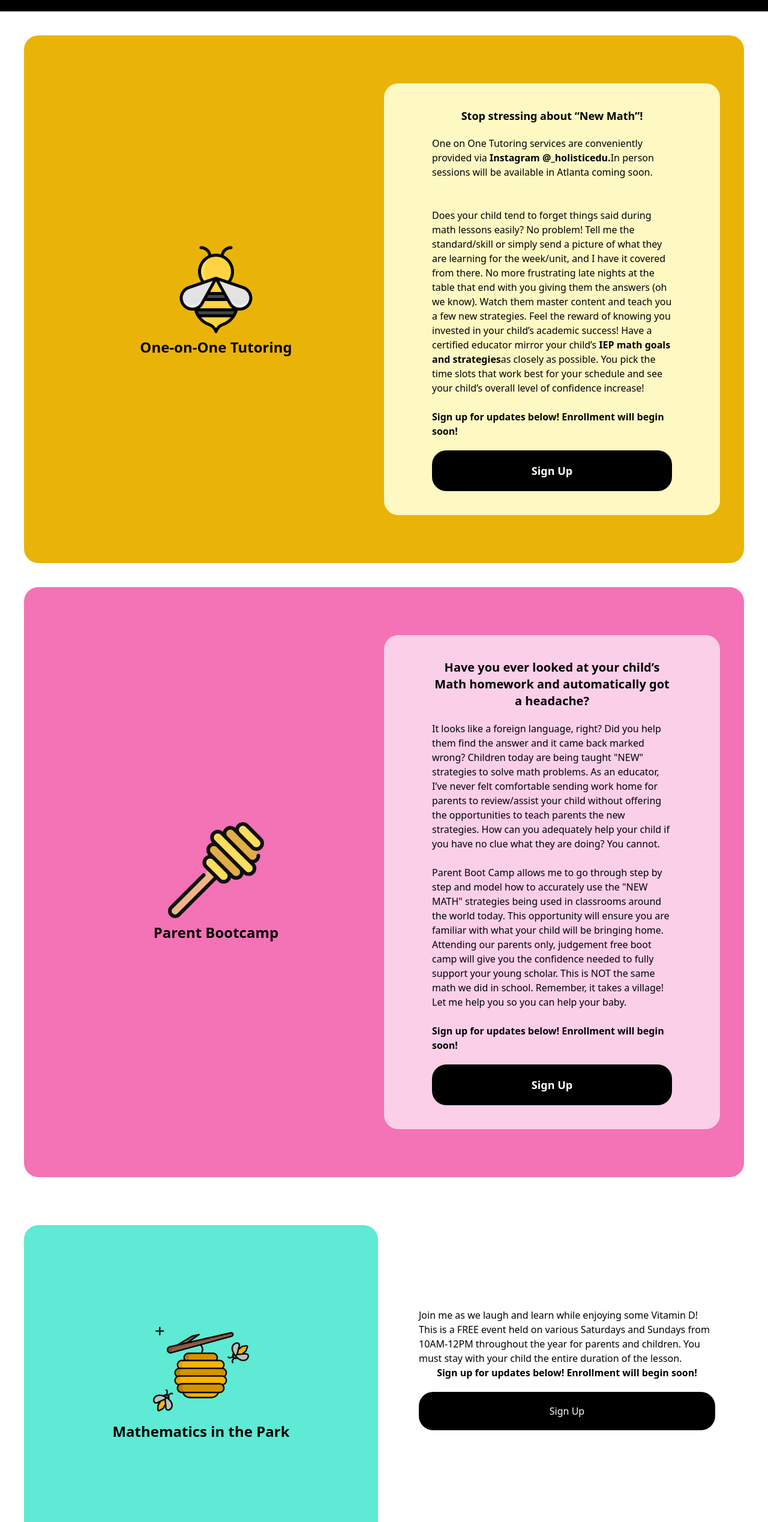
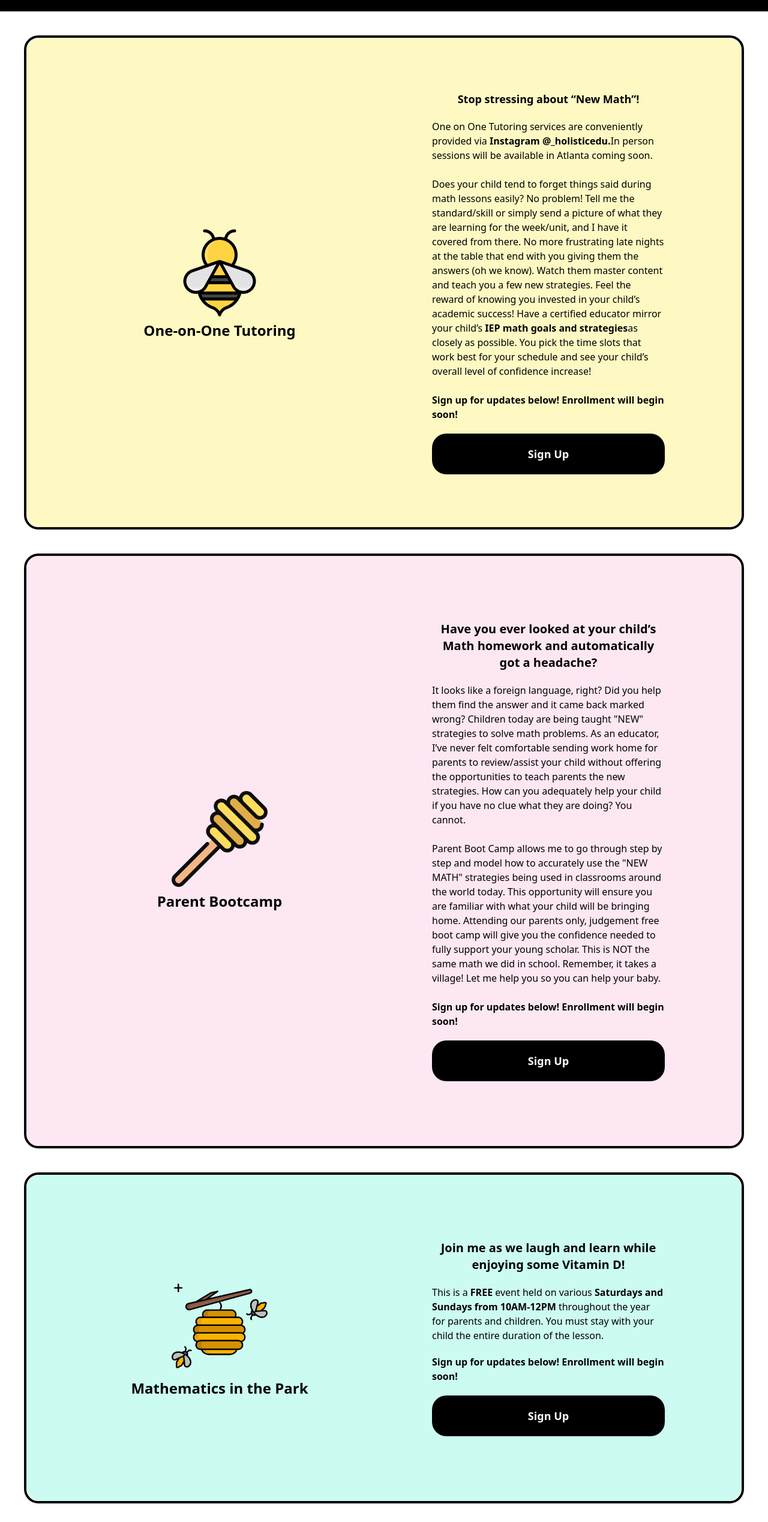
Before and after one commit to sbcodes90/alleyesonme, a React (Create React App) app in the folder app/: page /program-info in a window 1280 px wide. Shown: the part 234-2772 px from the top of the page at 60% size. Built offline with nearby package versions, Linux system fonts and the light colour scheme.

Commit message:
page fix done yay

```diff
--- a/app/src/components/Navigation.js
+++ b/app/src/components/Navigation.js
@@ -78,15 +78,15 @@ export default function Navigation () {
           <div className="text-sm font-semibold lg:flex-row">
             <Link
               to="/about"
-              className="block mt-4 lg:inline-block lg:mt-0 text-white mr-4"
+              className="block mt-4 lg:inline-block lg:mt-0 text-white mr-4 font-light"
             >
-              About
+              ABOUT
             </Link>
             <Link
               to="/program-info"
-              className="block mt-4 lg:inline-block lg:mt-0 text-white mr-4"
+              className="block mt-4 lg:inline-block lg:mt-0 text-white mr-4 font-light"
             >
-              Programs
+              PROGRAMS
             </Link>
             {/* <Link
               to="/home/signup"
--- a/app/src/components/ProgramInfo.js
+++ b/app/src/components/ProgramInfo.js
@@ -1,53 +1,55 @@
-import { useState} from 'react';
-import beeIcon from '../images/bee.png';
-import honeycomb from '../images/honey-comb.png';
-import miniHive from '../images/sweet.png';
-import ProgramForm from './ProgramForm';
-import Navigation from './Navigation';
+import { useState } from "react";
+import beeIcon from "../images/bee.png";
+import honeycomb from "../images/honey-comb.png";
+import miniHive from "../images/sweet.png";
+import ProgramForm from "./ProgramForm";
+import Navigation from "./Navigation";
 
-export default function ProgramInfo () {
-  let [isOpen, setIsOpen] = useState(false)
+export default function ProgramInfo() {
+  let [isOpen, setIsOpen] = useState(false);
 
   return (
     <>
       {isOpen && <ProgramForm setIsOpen={setIsOpen} isOpen={isOpen} />}
       <Navigation />
-      <section className="pb-20 flex flex-col lg:gap-10">
-        <div className=" text-3xl text-white py-16 text-center bg-black font-bold">
+      <section className="lg:pb-20 flex flex-col lg:gap-10">
+        <div className=" text-3xl text-white py-16 text-center bg-black font-light">
           Programs
         </div>
 
-        <section className="lg:mx-10">
-          <div
-            className="grid grid-cols-1 lg:grid-cols-2 w-full justify-center items-center bg-yellow-500 lg:rounded-3xl p-10 "
-          >
+        <section className="lg:mx-10 md:border-4 md:border-black md:rounded-3xl">
+          <div className="grid grid-cols-1 lg:grid-cols-2 w-full justify-center items-center bg-yellow-100 lg:rounded-3xl p-12 ">
             <div className="flex flex-col justify-center items-center">
               <img src={beeIcon} alt="beeIcon" className=" w-40" />
               <div className="font-bold text-2xl">One-on-One Tutoring</div>
             </div>
-            <div className="bg-yellow-100 rounded-3xl px-20 lg:px-20 py-10 my-10">
-              <div className='text-lg font-bold mb-5 text-center'>Stop stressing about “New Math”!</div>
-              <div className='text-md'>One on One Tutoring services are
-              conveniently provided via <strong>Instagram @_holisticedu.</strong>
-              In person sessions will be available in Atlanta coming soon. </div>
+            <div className="bg-yellow-100 rounded-3xl px-5 lg:px-20 my-10">
+              <div className="text-lg font-bold mb-5 text-center">
+                Stop stressing about “New Math”!
+              </div>
+              <div className="text-md">
+                One on One Tutoring services are conveniently provided via{" "}
+                <strong>Instagram @_holisticedu.</strong>
+                In person sessions will be available in Atlanta coming soon.{" "}
+              </div>
               <br></br>
-              <br></br>
-              Does your child
-              tend to forget things said during math lessons easily? No problem!
-              Tell me the standard/skill or simply send a picture of what they
-              are learning for the week/unit, and I have it covered from there.
-              No more frustrating late nights at the table that end with you
-              giving them the answers (oh we know). Watch them master content
-              and teach you a few new strategies. Feel the reward of knowing you
-              invested in your child’s academic success! Have a certified
-              educator mirror your child’s <strong>IEP math goals and strategies</strong>
-               as
-              closely as possible. You pick the time slots that work best for
+              Does your child tend to forget things said during math lessons
+              easily? No problem! Tell me the standard/skill or simply send a
+              picture of what they are learning for the week/unit, and I have it
+              covered from there. No more frustrating late nights at the table
+              that end with you giving them the answers (oh we know). Watch them
+              master content and teach you a few new strategies. Feel the reward
+              of knowing you invested in your child’s academic success! Have a
+              certified educator mirror your child’s{" "}
+              <strong>IEP math goals and strategies</strong>
+              as closely as possible. You pick the time slots that work best for
               your schedule and see your child’s overall level of confidence
               increase!
               <br></br>
               <br></br>
-              <strong>Sign up for updates below! Enrollment will begin soon!</strong>
+              <strong>
+                Sign up for updates below! Enrollment will begin soon!
+              </strong>
               <div>
                 <button
                   type="submit"
@@ -60,20 +62,67 @@ export default function ProgramInfo () {
             </div>
           </div>
         </section>
-        <section className="lg:mx-10">
-          <div
-            className="grid grid-cols-1 lg:grid-cols-2 w-full justify-center items-center bg-pink-400 lg:rounded-3xl p-10 "
-          >
+        <section className="lg:mx-10 md:border-4 md:border-black md:rounded-3xl">
+          <div className="grid grid-cols-1 lg:grid-cols-2 w-full justify-center items-center bg-pink-100 lg:rounded-3xl p-12 ">
             <div className="flex flex-col justify-center items-center">
               <img src={honeycomb} alt="beeIcon" className="pb-2 w-40" />
-            <div className='font-bold text-2xl'>Parent Bootcamp</div>
+              <div className="font-bold text-2xl">Parent Bootcamp</div>
             </div>
-            <div className="bg-pink-200 rounded-3xl  px-20 lg:px-20 py-10 my-10">
-              <div className='text-xl font-bold mb-5 text-center'>Have you ever looked at your child’s Math homework and automatically got a headache?</div>
-              It looks like a foreign language, right? Did you help them find the answer and it came back marked wrong? Children today are being taught "NEW" strategies to solve math problems. As an educator, I’ve never felt comfortable sending work home for parents to review/assist your child without offering the opportunities to teach parents the new strategies. How can you adequately help your child if you have no clue what they are doing? You cannot.<br></br><br></br>Parent Boot Camp allows me to go through step by step and model how to accurately use the "NEW MATH" strategies being used in classrooms around the world today. This opportunity will ensure you are familiar with what your child will be bringing home. Attending our parents only, judgement free boot camp will give you the confidence needed to fully support your young scholar. This is NOT the same math we did in school. Remember, it takes a village! Let me help you so you can help your baby.
+            <div className=" rounded-3xl  px-5 lg:px-20 py-5 my-10">
+              <div className="text-xl font-bold mb-5 text-center">
+                Have you ever looked at your child’s Math homework and
+                automatically got a headache?
+              </div>
+              It looks like a foreign language, right? Did you help them find
+              the answer and it came back marked wrong? Children today are being
+              taught "NEW" strategies to solve math problems. As an educator,
+              I’ve never felt comfortable sending work home for parents to
+              review/assist your child without offering the opportunities to
+              teach parents the new strategies. How can you adequately help your
+              child if you have no clue what they are doing? You cannot.
+              <br></br>
+              <br></br>Parent Boot Camp allows me to go through step by step and
+              model how to accurately use the "NEW MATH" strategies being used
+              in classrooms around the world today. This opportunity will ensure
+              you are familiar with what your child will be bringing home.
+              Attending our parents only, judgement free boot camp will give you
+              the confidence needed to fully support your young scholar. This is
+              NOT the same math we did in school. Remember, it takes a village!
+              Let me help you so you can help your baby.
               <br></br>
               <br></br>
-              <strong>Sign up for updates below! Enrollment will begin soon!</strong>
+              <strong>
+                Sign up for updates below! Enrollment will begin soon!
+              </strong>
+              <div>
+                <button
+                  type="submit"
+                  onClick={() => setIsOpen(true)}
+                  className="bg-black text-white w-full rounded-3xl py-5 mt-5 font-bold text-lg"
+                >
+                  Sign Up
+                </button>
+              </div>
+            </div>
+          </div>
+        </section>
+        <section className="lg:mx-10 md:border-4 md:border-black md:rounded-3xl">
+          <div className="grid grid-cols-1 lg:grid-cols-2 w-full justify-center items-center bg-teal-100 lg:rounded-3xl p-12 ">
+            <div className="flex flex-col justify-center items-center">
+              <img src={miniHive} alt="beeIcon" className="pb-2 w-40" />
+              <div className="font-bold text-2xl">Mathematics in the Park</div>
+            </div>
+            <div className=" rounded-3xl  px-5 lg:px-20 py-5 my-10">
+              <div className="text-xl font-bold mb-5 text-center">
+                Join me as we laugh and learn while enjoying some Vitamin D!
+              </div>
+              This is a <strong>FREE</strong> event held on various{" "}
+              <strong>Saturdays and Sundays from 10AM-12PM</strong> throughout
+              the year for parents and children. You must stay with your child
+              the entire duration of the lesson.
+              <div className="font-bold mt-5">
+                Sign up for updates below! Enrollment will begin soon!
+              </div>
               <div>
                 <button
                   type="submit"
@@ -87,104 +136,153 @@ export default function ProgramInfo () {
           </div>
         </section>
 
+        <section className="lg:mx-10 md:border-4 md:border-black md:rounded-3xl">
+          <div className="grid grid-cols-1 w-full justify-center items-center bg-purple-100 lg:rounded-3xl p-12 ">
+            <div className="flex flex-col justify-center items-center">
+              <img src={miniHive} alt="beeIcon" className="pb-2 w-40" />
+              <div className="font-bold text-2xl">Mathematician Toolbox</div>
+            </div>
+            <div className=" rounded-3xl  px-5 lg:px-20 py-5 my-10">
+              <div className="text-xl font-bold mb-5 text-center">
+                Have your child’s math classroom delivered to your front door!
+              </div>
+              Our mathematician toolbox contains everything your elementary
+              mathematical engineer needs to be successful. It will allow them
+              to create the exact mathematical experiences from school by having
+              the same tools and charts at their fingertips. Years of research
+              has proven that math manipulatives (tools) and visual notes
+              (charts) provide learning experiences that aid with information
+              retention and content mastery.
+              <section className="lg:hidden">
+                <div className="font-bold py-5">
+                  Each Mathematician Toolbox Contains:
+                </div>
+
+                  <ul className="font-medium normal-case list-disc	">
+                  <li>1 Reference name plate</li>
+                  <li> 1 Notebook</li>
+                  <li> 1 pack of line paper</li> <li>1 Folder</li>
+                  <li>10 Pencils</li>
+                  <li>1 Sharpener</li>
+                  <li>1 Ruler</li>
+                  <li>2 Erasers</li>
+                  <li>1 pack of crayons</li>
+                  <li>Glue</li>
+                  <li>1 pack of markers</li>
+                  <li>1 pair of scissors</li>
+                  <li>Base 10 blocks,</li>
+                  <li>Paper money and coins</li>
+                  <li>Counters</li>
+                  <li>Personal size teaching analog clock</li>
+                  <li>Pattern blocks</li>
+                  <li>Square tiles</li>
+                  <li>2 ten frame boards and counter set</li>
+                  <li>Cut-out Fraction tiles</li>
+                  <li>Cut-out number line (1-100),</li>
+                  <li>Number chart</li>
+                  <li>(1-120 with word form)</li>
+                  <li>Multiplication chart (0-12)</li>
+                  <li>Place value chart</li>
+                  <li>
+                    Blank no lines index cards to create flash cards That fit
+                    your child’s needs,
+                  </li>
+                  <li>Geometry charts (shapes, lines, angles)</li>
+                  <li>
+                    Conversion charts (metric/customary, length, time, capacity,
+                    weight, fractions, percent, decimals)
+                  </li>
+                  <li>Multiplication strategies</li>
+                  <li>Division strategies</li>
+                  <li>PEMDAS</li> <li>Number grid</li>
+              <li>Rounding chart</li>
+
+            <li>C.U.B.E.S. (problem solving steps)</li>
+            <li>Special
+                  quotients</li>
+                  <li>Properties of multiplication</li>
+                  <li>Fraction Facts</li>
+                  </ul>
+                  <div className="py-5 font-black">*Contents subject to change based on availability*</div>
+
+              </section>
+              <section className="hidden md:block lg:block">
+                <div className="font-bold py-5">
+                  Each Mathematician Toolbox Contains:
+                </div>
              <div>
-          <div className="grid grid-cols-1 lg:grid-cols-2 w-full justify-center items-center lg:px-10 gap-5">
-            <div className="bg-teal-300 lg:px-20 py-20 lg:py-40 lg:rounded-3xl font-bold text-2xl flex flex-col justify-center items-center lg:mt-10">
-              <img src={miniHive} alt="beeIcon" className="pb-2 w-40" />
-              <div>Mathematics in the Park</div>
+                  <ul className="font-medium normal-case list-disc flex flex-col-2 justify-between items-start">
+                    <div>
+                  <li>1 Reference name plate</li>
+                  <li> 1 Notebook</li>
+                  <li> 1 pack of line paper</li>
+                  <li>1 Folder</li>
+                  <li>10 Pencils</li>
+                  <li>1 Sharpener</li>
+                  <li>1 Ruler</li>
+                  <li>2 Erasers</li>
+                  <li>1 pack of crayons</li>
+                  <li>Glue</li>
+                  <li>1 pack of markers</li>
+                  <li>1 pair of scissors</li>
+                  <li>Base 10 blocks,</li>
+                  <li>Paper money and coins</li>
+
+                  <li>Counters</li>
+                  <li>Personal size teaching analog clock</li>
+                  <li>Pattern blocks</li>
+                  <li>Square tiles</li>
+                  <li>2 ten frame boards and counter set</li>
                </div>
-            <div className="bg-white p-10 lg:p-12 lg:rounded-3xl">
                <div>
-                Join me as we laugh and learn while enjoying some Vitamin D!
-                This is a FREE event held on various Saturdays and Sundays from
-                10AM-12PM throughout the year for parents and children. You must
-                stay with your child the entire duration of the lesson.{" "}
+                  <li>Cut-out Fraction tiles</li>
+                  <li>Cut-out number line (1-100),</li>
+                  <li>Number chart</li>
+
+
+                  <li>(1-120 with word form)</li>
+                  <li>Multiplication chart (0-12)</li>
+                  <li>Place value chart</li>
+                  <li>
+                    Blank no lines index cards to create flash cards That fit
+                    your child’s needs,
+                  </li>
+                  <li>Geometry charts (shapes, lines, angles)</li>
+                  <li>
+                    Conversion charts (metric/customary, length, time, capacity,
+                    weight, fractions, percent, decimals)
+                  </li>
+                  <li>Multiplication strategies</li>
+                  <li>Division strategies</li>
+                  <li>PEMDAS</li> <li>Number grid</li>
+              <li>Rounding chart</li>
+
+            <li>C.U.B.E.S. (problem solving steps)</li>
+            <li>Special
+                  quotients</li>
+                  <li>Properties of multiplication</li>
+                  <li>Fraction Facts</li>
                   </div>
-              <div className="grid grid-cols-1 w-full justify-center items-center ">
-                <div className="font-bold text-center pb-5">
+                  </ul>
+                  </div>
+                  <div className="py-5 font-black text-center mt-5">*Contents subject to change based on availability*</div>
+
+              </section>
+              <div className="font-bold mt-5 text-center">
                 Sign up for updates below! Enrollment will begin soon!
               </div>
-
               <div>
                 <button
                   type="submit"
                   onClick={() => setIsOpen(true)}
-                    className="bg-black text-white w-full rounded-3xl py-5"
+                  className="bg-black text-white w-full rounded-3xl py-5 mt-5 font-bold text-lg"
                 >
                   Sign Up
                 </button>
               </div>
             </div>
           </div>
-          </div>
-        </div>
-        <div>
-          <div className="grid grid-cols-1 lg:grid-cols-2 w-full justify-center items-center lg:px-10 gap-5">
-            <div className="pt-20">
-              <div className="bg-purple-500 lg:px-20 py-20 lg:py-40 lg:rounded-3xl font-bold text-2xl flex flex-col justify-center items-center">
-                <img src={miniHive} alt="beeIcon" className=" w-40" />
-                <div>Mathematician Toolbox</div>
-              </div>
-              <div className="border-black border-solid lg:rounded-3xl border-2 p-5 lg:mt-5 bg-black text-white">
-                <div className="font-bold lg:pt-5 pb-5 pl-2">
-                  Have your child’s math classroom delivered to your front door!
-                </div>
-
-                <div className="pl-2">
-                  Our mathematician toolbox contains everything your elementary
-                  mathematical engineer needs to be successful. It will allow
-                  them to create the exact mathematical experiences from school
-                  by having the same tools and charts at their fingertips. Years
-                  of research has proven that math manipulatives (tools) and
-                  visual notes (charts) provide learning experiences that aid
-                  with information retention and content mastery.{" "}
-                </div>
-              </div>
-            </div>
-
-            <div className="bg-white p-10 lg:p-12 rounded-3xl">
-              <div className="">
-                <div className="pt-5">
-                  <strong>Each Mathematician Toolbox Contains: </strong>1
-                  REFERENCE NAME PLATE, 1 NOTEBOOK, 1 PACK OF LINE PAPER, 1
-                  FOLDER, 10 PENCILS, 1 SHARPENER, 1 RULER, 2 ERASERS, 1 PACK OF
-                  CRAYONS, GLUE, 1 PACK OF MARKERS, 1 PAIR OF SCISSORS, BASE 10
-                  BLOCKS, PAPER MONEY AND COINS, COUNTERS, PERSONAL SIZE
-                  TEACHING ANALOG CLOCK, PATTERN BLOCKS, SQUARE TILES, 2 TEN
-                  FRAME BOARDS AND COUNTER SET, CUT-OUT FRACTION TILES, CUT-OUT
-                  NUMBER LINE (1-100), NUMBER CHART (1-120 WITH WORD FORM),
-                  MULTIPLICATION CHART (0-12), PLACE VALUE CHART, BLANK NO LINES
-                  INDEX CARDS TO CREATE FLASH CARDS THAT FIT YOUR CHILD’S NEEDS,
-                  GEOMETRY CHARTS (SHAPES, LINES, ANGLES), CONVERSION CHARTS
-                  (METRIC/CUSTOMARY, LENGTH, TIME, CAPACITY, WEIGHT, FRACTIONS,
-                  PERCENT, DECIMALS), MULTIPLICATION STRATEGIES, DIVISION
-                  STRATEGIES, PEMDAS, NUMBER GRID, ROUNDING CHART, C.U.B.E.S.
-                  (PROBLEM SOLVING STEPS), SPECIAL QUOTIENTS, PROPERTIES OF
-                  MULTIPLICATION, FRACTION FACTS{" "}
-                  <strong>
-                    <br />
-                    *CONTENTS SUBJECT TO CHANGE BASED ON AVAILABILITY*
-                  </strong>
-                </div>
-              </div>
-              <div className="grid grid-cols-1 w-full justify-center items-center ">
-                <div className="font-bold text-center pb-5">
-                  Sign up for updates below! Enrollment will begin soon!
-                </div>
-
-                <div>
-                  <button
-                    type="submit"
-                    onClick={() => setIsOpen(true)}
-                    className="bg-black text-white w-full rounded-3xl py-5"
-                  >
-                    Sign Up
-                  </button>
-                </div>
-              </div>
-            </div>
-          </div>
-        </div>
+        </section>
       </section>
     </>
   );
```
Lines whose indentation alone changed are shown as unchanged.
